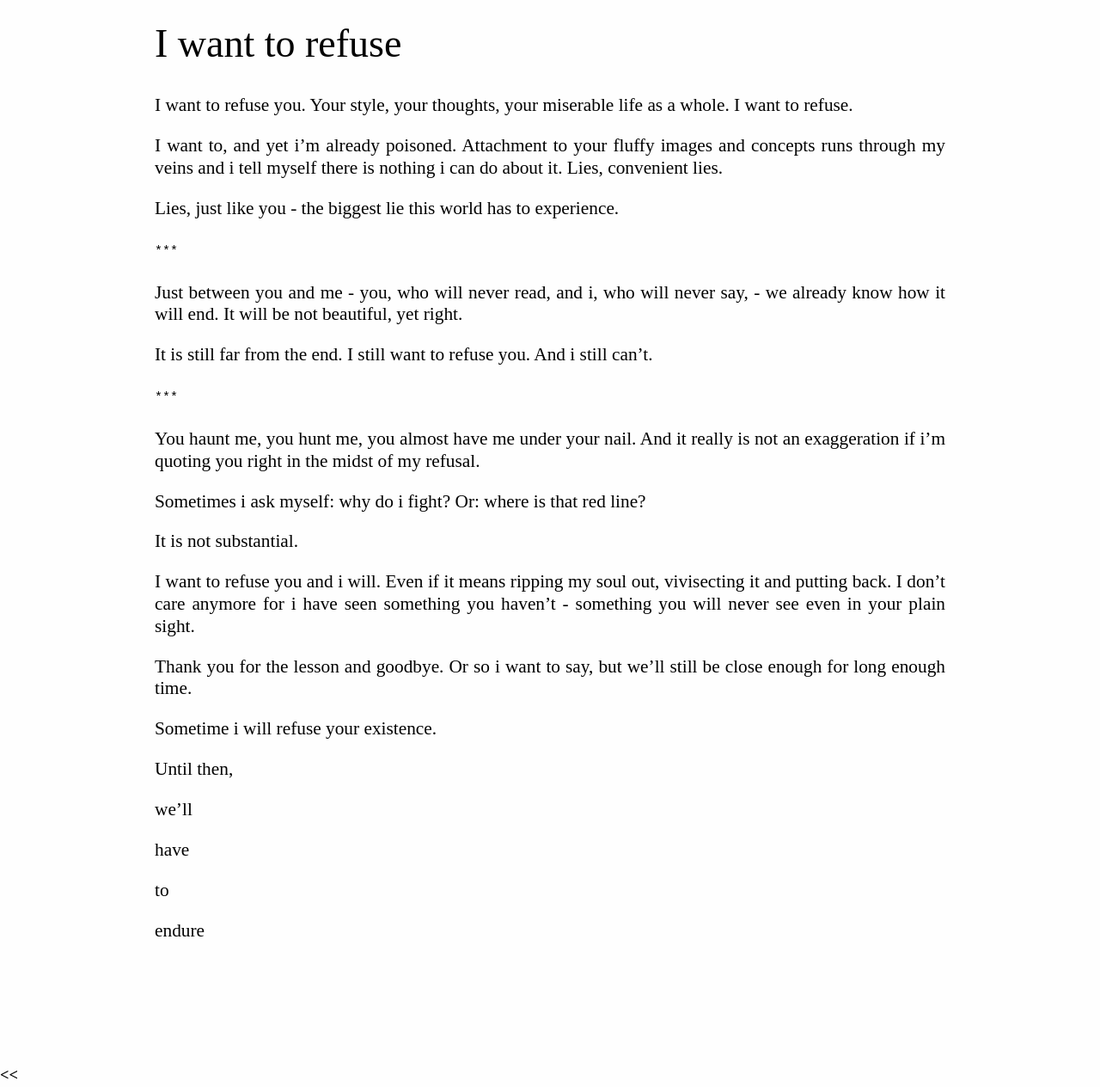
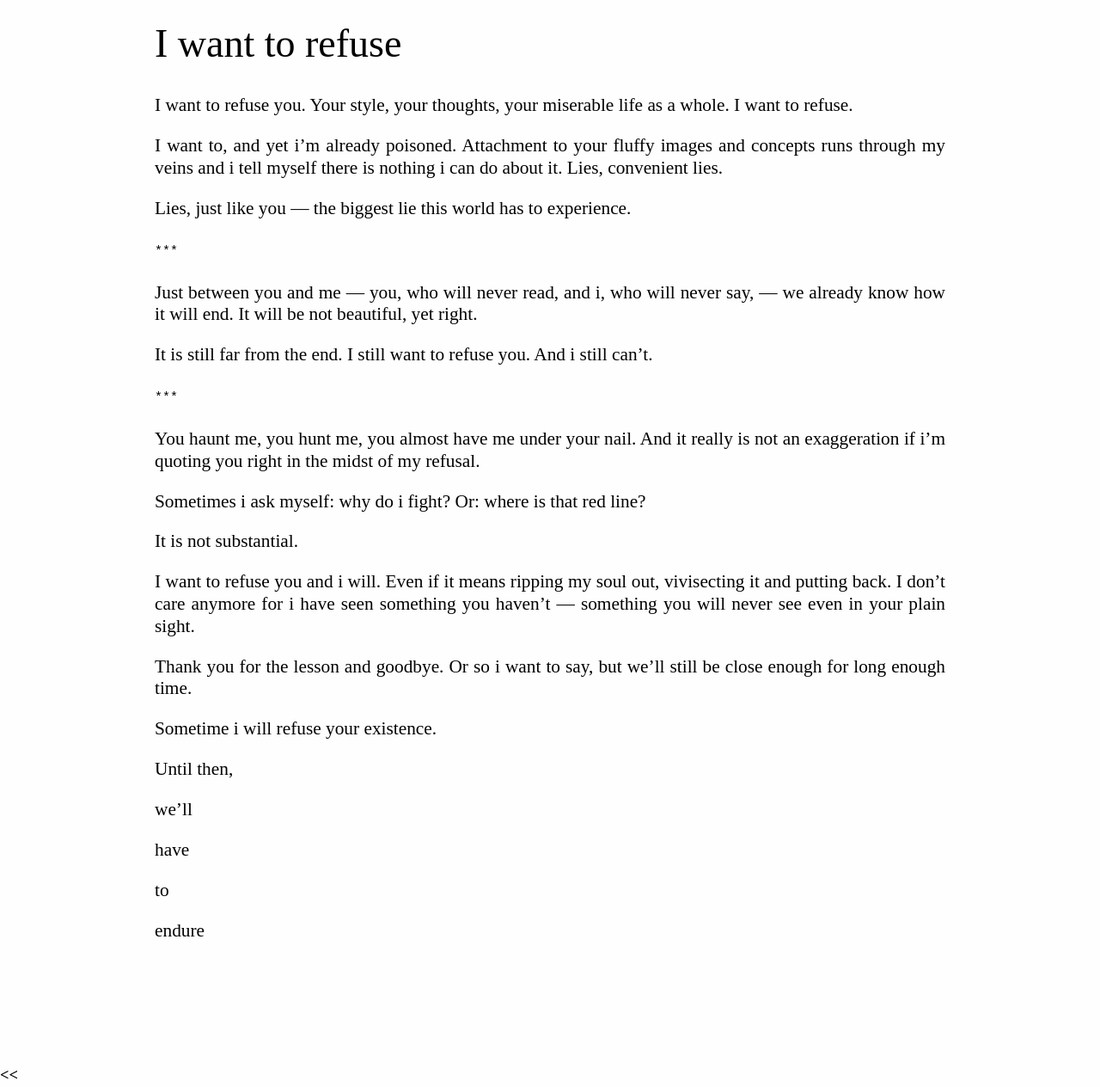
Before and after one commit to caryoscelus/eucalyptus-ff, a Jekyll site: the page built from text/i-want-to-refuse.md, in a window 1280 px wide. Shown: the whole page at 86% size. Built offline with Jekyll 4.4.1, drawn with Linux system fonts in a browser that asks for light colours.

Commit message:
Use dashes

```diff
--- a/text/i-want-to-refuse.md
+++ b/text/i-want-to-refuse.md
@@ -9,11 +9,11 @@ I want to, and yet i'm already poisoned. Attachment to your fluffy images and
 concepts runs through my veins and i tell myself there is nothing i can do about
 it. Lies, convenient lies.
 
-Lies, just like you - the biggest lie this world has to experience.
+Lies, just like you — the biggest lie this world has to experience.
 
     ***
 
-Just between you and me - you, who will never read, and i, who will never say, -
+Just between you and me — you, who will never read, and i, who will never say, —
 we already know how it will end. It will be not beautiful, yet right.
 
 It is still far from the end. I still want to refuse you. And i still can't.
@@ -29,7 +29,7 @@ It is not substantial.
 
 I want to refuse you and i will. Even if it means ripping my soul out,
 vivisecting it and putting back. I don't care anymore for i have seen something
-you haven't - something you will never see even in your plain sight.
+you haven't — something you will never see even in your plain sight.
 
 Thank you for the lesson and goodbye. Or so i want to say, but we'll still be
 close enough for long enough time.
```
